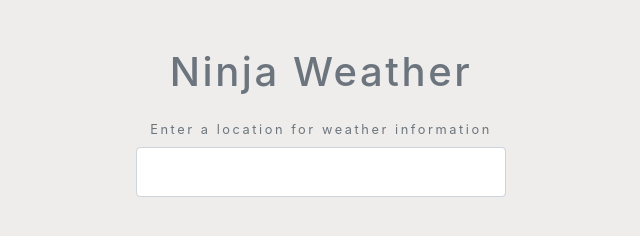
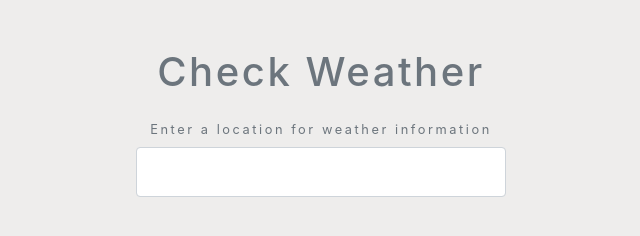
Before and after one commit to louie707/weather-app, a plain HTML site: page index.html in a window 1280 px wide. Shown: the whole page, without its empty margins (319-959 px from the left). Drawn offline with nearby package versions, Linux system fonts and the light colour scheme.

Commit message:
Update index.html

```diff
--- a/index.html
+++ b/index.html
@@ -6,12 +6,12 @@
     <meta http-equiv="X-UA-Compatible" content="ie=edge">
     <link rel="stylesheet" href="https://stackpath.bootstrapcdn.com/bootstrap/4.3.1/css/bootstrap.min.css" integrity="sha384-ggOyR0iXCbMQv3Xipma34MD+dH/1fQ784/j6cY/iJTQUOhcWr7x9JvoRxT2MZw1T" crossorigin="anonymous">
     <link rel="stylesheet" href="/weather-app/styles.css">
-    <title>Ninja Weather</title>
+    <title>Weather Check</title>
 </head>
 <body>
 
     <div class="container my-5 mx-auto">
-        <h1 class="text-muted text-center my-4">Ninja Weather</h1>
+        <h1 class="text-muted text-center my-4">Check Weather</h1>
 
         <form class="change-location my-4 text-center text-muted">
             <label for="city">Enter a location for weather information</label>
```
